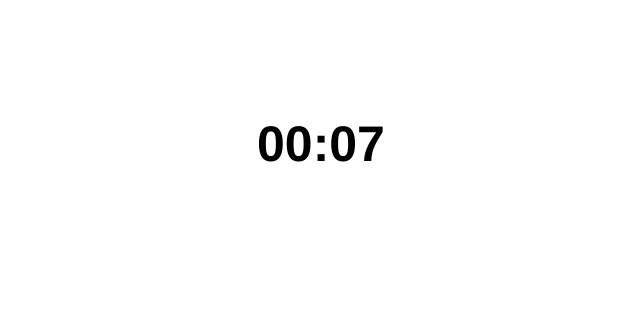
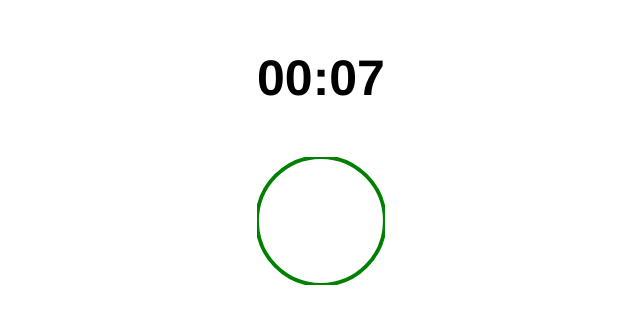
Before and after one commit to juanhenao/interval-timer, a Vue app: page / in a window 1280 px wide. Shown: the part 256-580 px from the top of the page, without its empty margins (319-959 px from the left). Built offline with nearby package versions, Linux system fonts and the light colour scheme.

Commit message:
Begin with progress circle

```diff
--- a/src/components/Timer.vue
+++ b/src/components/Timer.vue
@@ -1,6 +1,11 @@
 <template>
   <div class="timer">
-    <p>{{currentTime}}</p>
+    <div>
+      <p>{{currentTime}}</p>
+    </div>
+    <svg viewBox="0 0 100 100" xmlns="http://www.w3.org/2000/svg">
+      <circle cx="50" cy="50" r="50" stroke-dasharray="565.48"/>
+    </svg>
   </div>
 </template>
 
--- a/src/styles/main.scss
+++ b/src/styles/main.scss
@@ -10,8 +10,17 @@ body{
 }
 
 .timer {
-    //
+  circle{
+    stroke-width: 3;
+    stroke-dasharray: "565.48";
+    stroke: green;
+    fill: none;
+    //stroke-dashoffset: (2*50*3.14);
+    stroke-dashoffset: 50%;
+  }
 }
+
+
 
 p {
   font-size: 50px;
```
